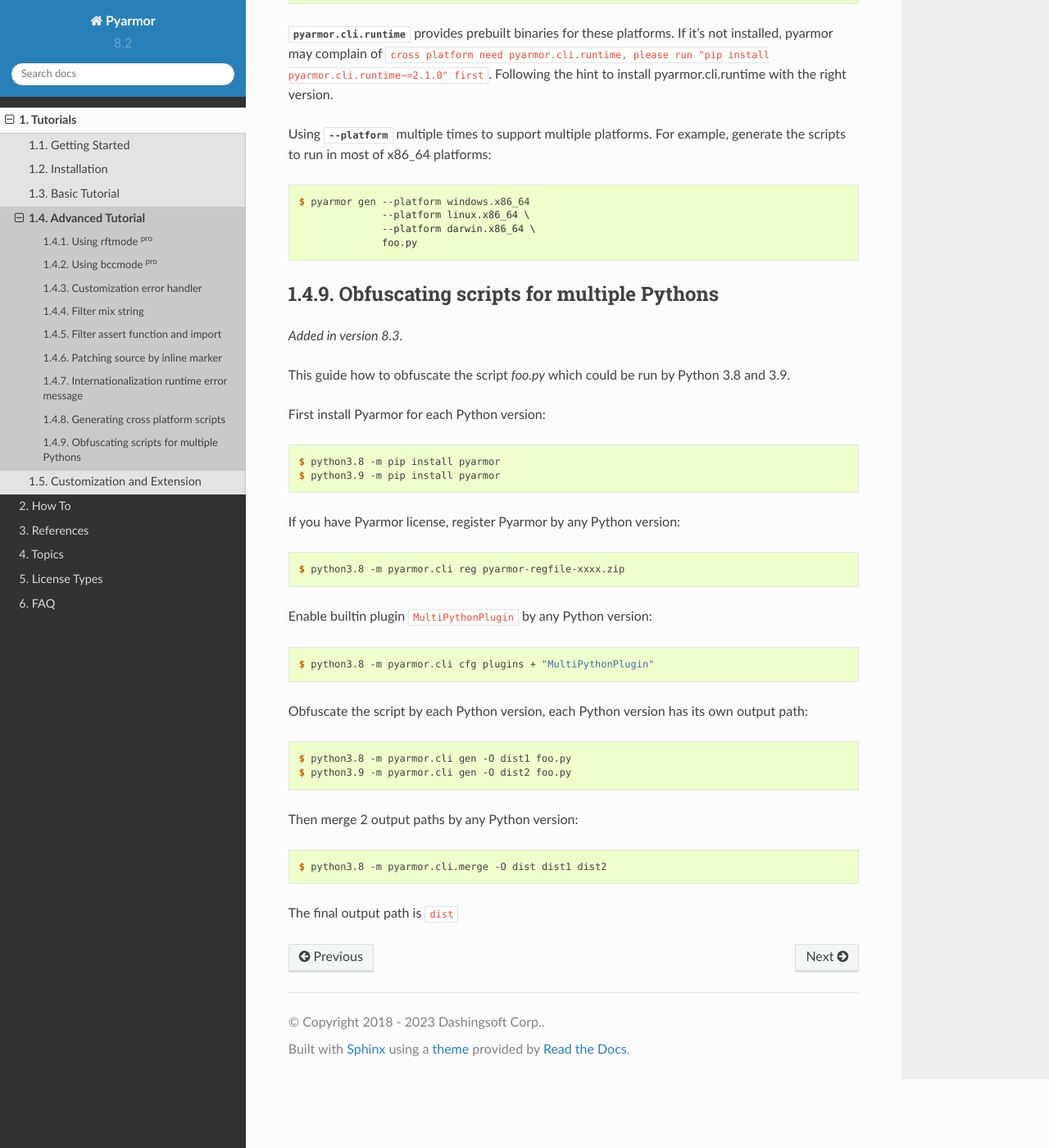
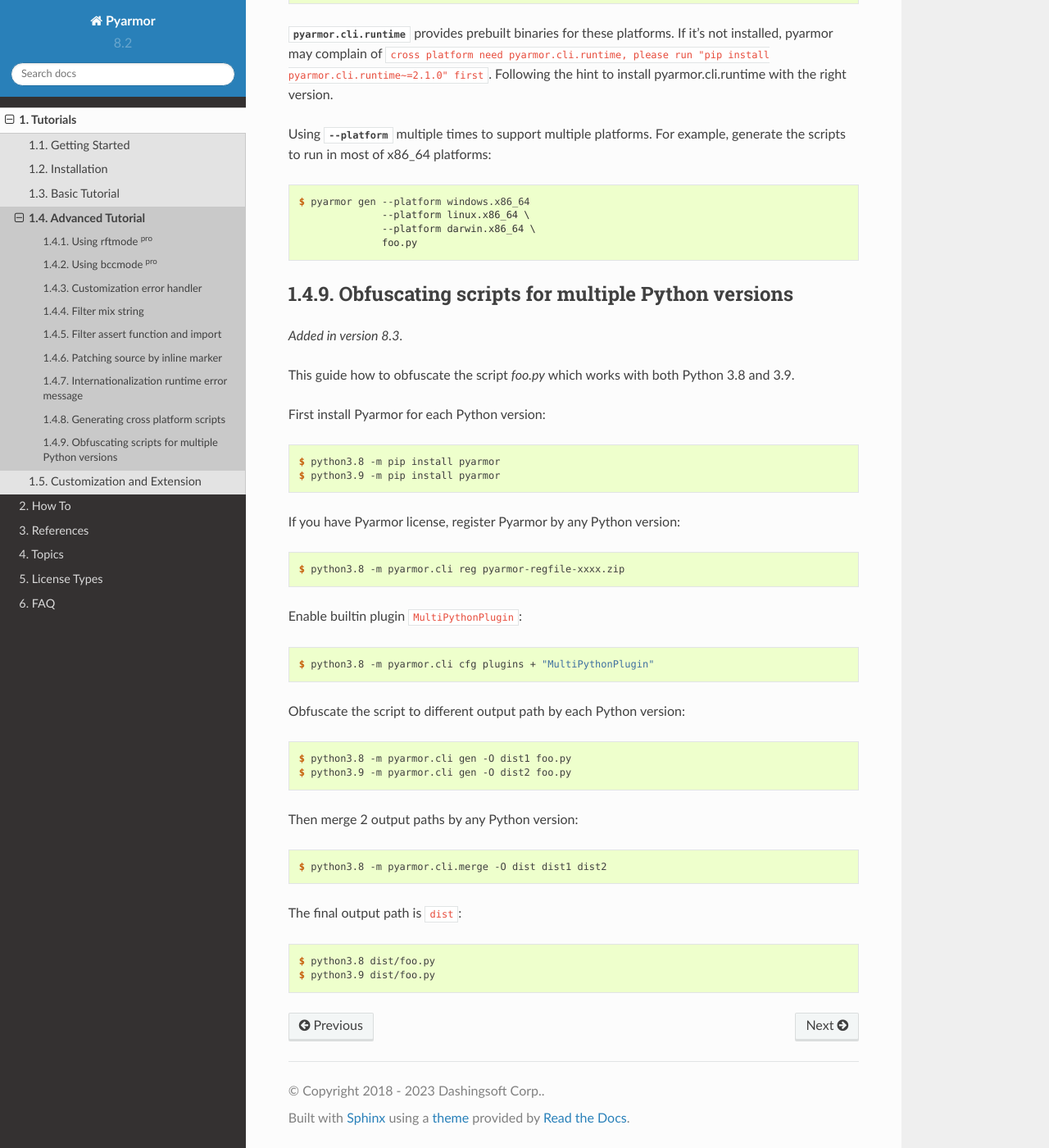
Before and after one commit to dashingsoft/pyarmor, a Sphinx documentation site: the page built from docs/tutorial/advanced.rst, in a window 1280 px wide and 1400 px high, scrolled down 9568 px. Shown: the whole window at 82% size. Built offline with Sphinx 7.4.7 and the Read the Docs theme 2.0.0, drawn with Linux system fonts in a browser that asks for light colours; some of the changed text lies outside the part shown.

Commit message:
Refine doc

```diff
--- a/docs/tutorial/advanced.rst
+++ b/docs/tutorial/advanced.rst
@@ -409,12 +409,12 @@
                   --platform darwin.x86_64 \
                   foo.py
 
-Obfuscating scripts for multiple Pythons
-========================================
+Obfuscating scripts for multiple Python versions
+================================================
 
 .. versionadded:: 8.3
 
-This guide how to obfuscate the script `foo.py` which could be run by Python 3.8 and 3.9.
+This guide how to obfuscate the script `foo.py` which works with both Python 3.8 and 3.9.
 
 First install Pyarmor for each Python version::
 
@@ -425,11 +425,11 @@
 
     $ python3.8 -m pyarmor.cli reg pyarmor-regfile-xxxx.zip
 
-Enable builtin plugin ``MultiPythonPlugin`` by any Python version::
+Enable builtin plugin ``MultiPythonPlugin``::
 
     $ python3.8 -m pyarmor.cli cfg plugins + "MultiPythonPlugin"
 
-Obfuscate the script by each Python version, each Python version has its own output path::
+Obfuscate the script to different output path by each Python version::
 
     $ python3.8 -m pyarmor.cli gen -O dist1 foo.py
     $ python3.9 -m pyarmor.cli gen -O dist2 foo.py
@@ -438,6 +438,9 @@
 
     $ python3.8 -m pyarmor.cli.merge -O dist dist1 dist2
 
-The final output path is ``dist``
+The final output path is ``dist``::
+
+    $ python3.8 dist/foo.py
+    $ python3.9 dist/foo.py
 
 .. include:: ../_common_definitions.txt
```
